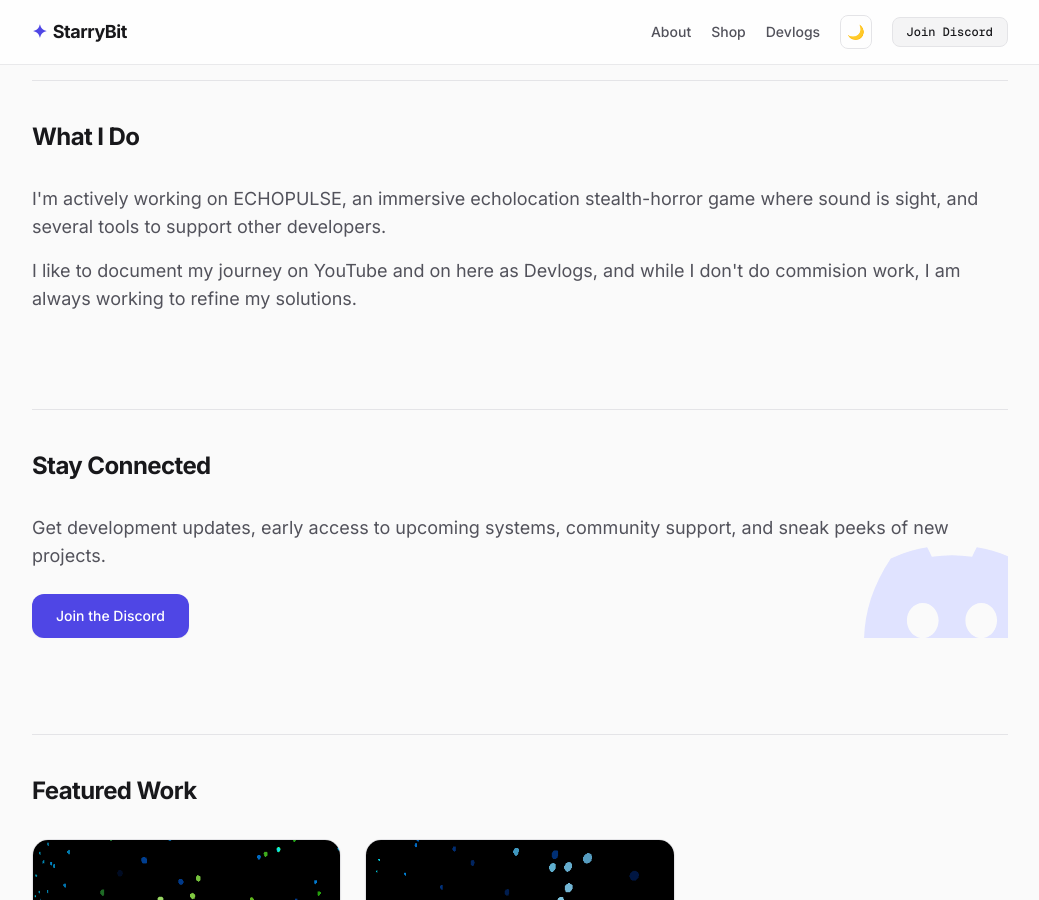
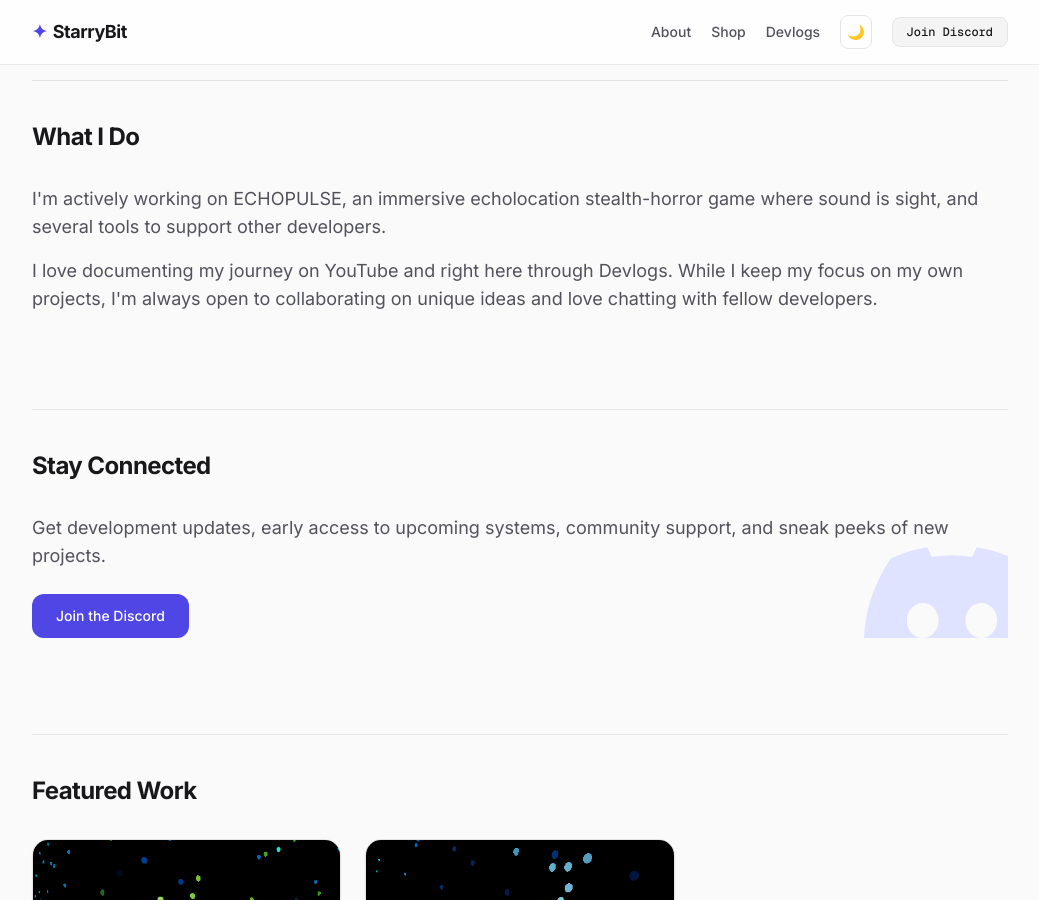
Before and after one commit to StarryBit/starrybit.github.io, a Jekyll site: the page built from index.html, in a window 1280 px wide and 900 px high, scrolled down 838 px. Shown: the whole window, without its empty margins (120-1159 px from the left). Built offline with Jekyll 4.4.1, drawn with Linux system fonts in a browser that asks for light colours; nearby versions of some CDN libraries.

Commit message:
Update index.html

```diff
--- a/index.html
+++ b/index.html
@@ -49,7 +49,7 @@
         I'm actively working on ECHOPULSE, an immersive echolocation stealth-horror game where sound is sight, and several tools to support other developers.
     </p>
     <p class="text-base md:text-lg text-zinc-600 dark:text-zinc-400 leading-relaxed mb-4">
-        I like to document my journey on YouTube and on here as Devlogs, and while I don't do commision work, I am always working to refine my solutions.
+       I love documenting my journey on YouTube and right here through Devlogs. While I keep my focus on my own projects, I'm always open to collaborating on unique ideas and love chatting with fellow developers.
     </p>
 </section>
 
```
